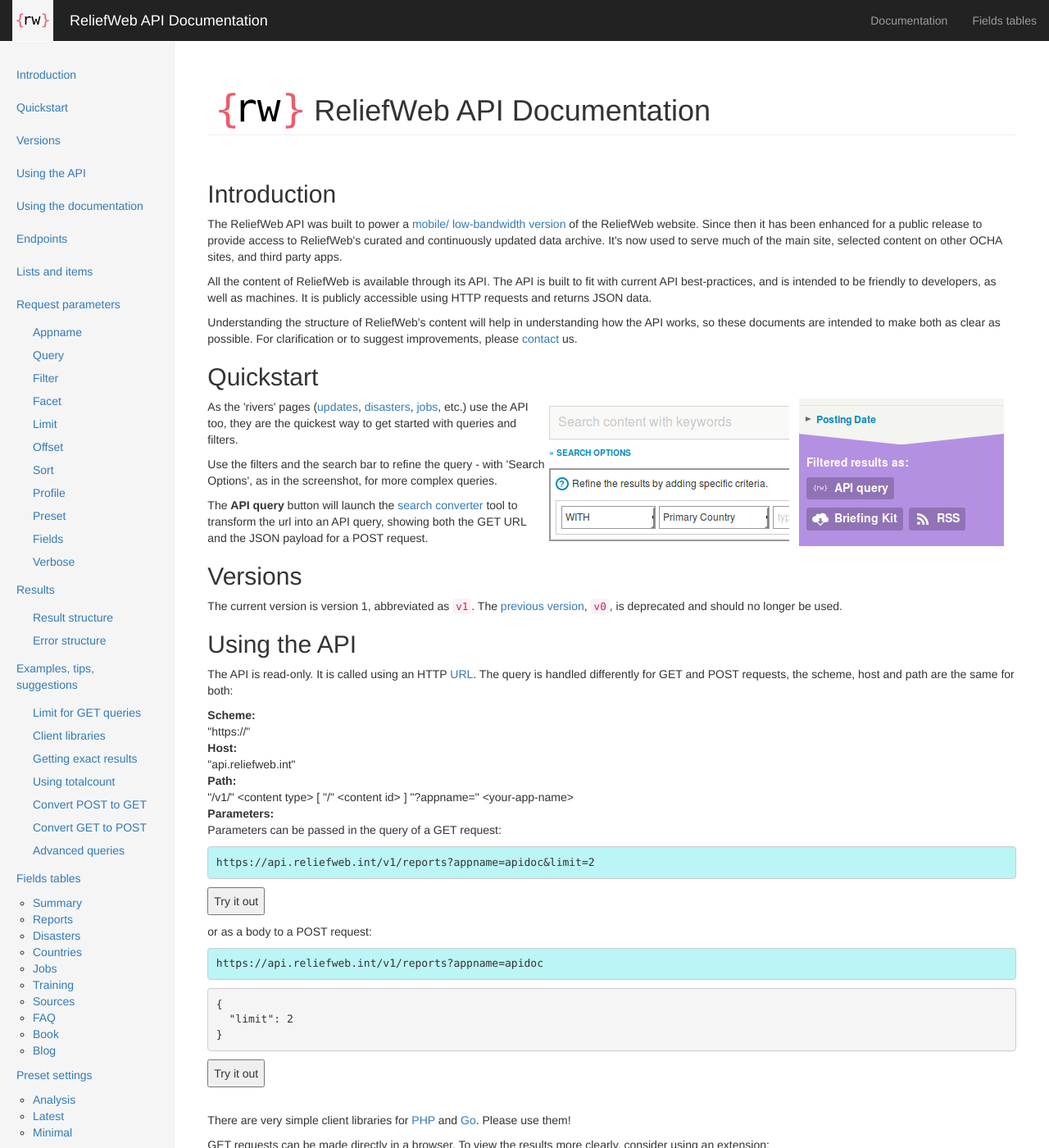
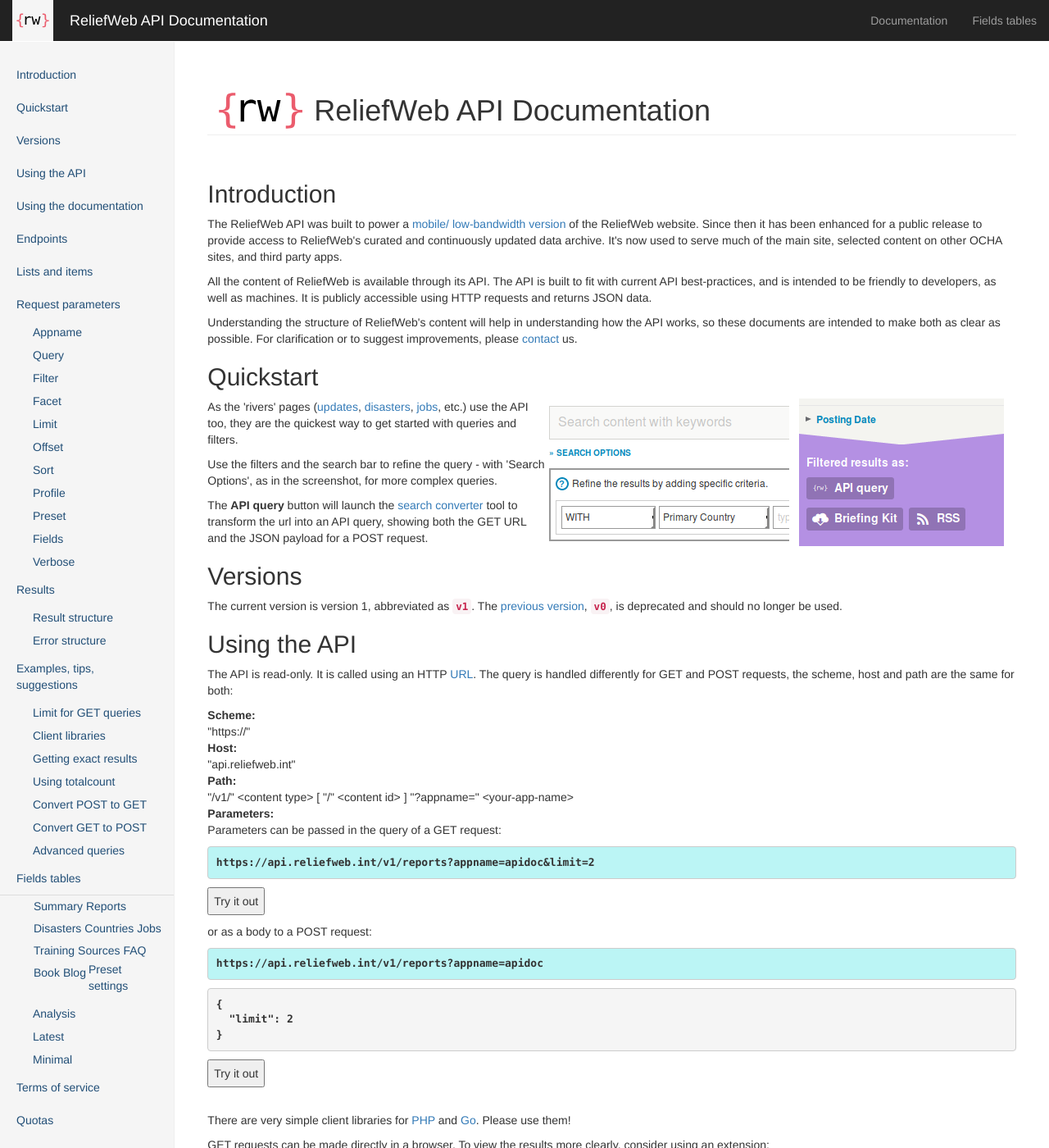
Before and after one commit to UN-OCHA/rwint-api-doc, a Jekyll site: the page index.html, which Jekyll copies as it is, in a window 1280 px wide and 1400 px high. Shown: the whole window at 82% size. Built offline with Jekyll 4.4.1, drawn with Linux system fonts in a browser that asks for light colours.

```diff
--- a/_config.yml
+++ b/_config.yml
@@ -1 +1 @@
-baseurl: http://apidoc.rwlabs.org
+baseurl: https://apidoc.rwlabs.org
--- a/css/dashboard.css
+++ b/css/dashboard.css
@@ -67,6 +67,17 @@ body {
   background-color: #428bca;
 }
 
+/*
+ * Increase contrast for links with backgrounds.
+ */
+.nav-sidebar a,
+.table-striped a {
+  color: #224f77;
+}
+code,
+pre {
+  font-weight: bold;
+}
 
 /*
  * Main content
@@ -125,12 +136,12 @@ h3:before,
   height: 60px;
   visibility: hidden;
 }
-
-li.indented {
-  padding-left: 20px;
+.nav-sidebar li > ul {
+  padding-left: 40px;
+  list-style-type: none;
 }
 
-li.indented a {
+.nav-sidebar li > ul > li {
   padding-top: 4px;
   padding-bottom: 4px;
 }
--- a/index.html
+++ b/index.html
@@ -5,7 +5,7 @@
     <meta http-equiv="X-UA-Compatible" content="IE=edge">
     <meta name="viewport" content="width=device-width, initial-scale=1">
     <!-- The above 3 meta tags *must* come first in the head; any other head content must come *after* these tags -->
-    <meta name="description" content="">
+    <meta name="description" content="Documentation for using the ReliefWeb API, with full field listings and interactive examples.">
     <meta name="author" content="">
     <link rel="icon" href="img/favicon.png">
 
@@ -63,49 +63,59 @@
             <li><a href="#doc-use">Using the documentation</a></li>
             <li><a href="#endpoints">Endpoints</a></li>
             <li><a href="#lists-items">Lists and items</a></li>
-            <li><a href="#parameters">Request parameters</a></li>
-              <li class="indented"><a href="#appname">Appname</a></li>
-              <li class="indented"><a href="#query">Query</a></li>
-              <li class="indented"><a href="#filter">Filter</a></li>
-              <li class="indented"><a href="#facet">Facet</a></li>
-              <li class="indented"><a href="#limit">Limit</a></li>
-              <li class="indented"><a href="#offset">Offset</a></li>
-              <li class="indented"><a href="#sort">Sort</a></li>
-              <li class="indented"><a href="#profile">Profile</a></li>
-              <li class="indented"><a href="#preset">Preset</a></li>
-              <li class="indented"><a href="#fields">Fields</a></li>
-              <li class="indented"><a href="#verbose">Verbose</a></li>
-            <li><a href="#results">Results</a></li>
-              <li class="indented"><a href="#result-structure">Result structure</a></li>
-              <li class="indented"><a href="#error-structure">Error structure</a></li>
-            <li><a href="#examples">Examples, tips, suggestions</a></li>
-              <li class="indented"><a href="#get-limit">Limit for GET queries</a></li>
-              <li class="indented"><a href="#client-libraries">Client libraries</a></li>
-              <li class="indented"><a href="#exact-results">Getting exact results</a></li>
-              <li class="indented"><a href="#totalcount">Using totalcount</a></li>
-              <li class="indented"><a href="#post-to-get">Convert POST to GET</a></li>
-              <li class="indented"><a href="#get-to-post">Convert GET to POST</a></li>
-              <li class="indented"><a href="#advanced-queries">Advanced queries</a></li>
-
-            <li><a href="#fields-tables">Fields tables</a></li>
-            <ul class="">
+            <li><a href="#parameters">Request parameters</a>
+              <ul>
+                <li><a href="#appname">Appname</a></li>
+                <li><a href="#query">Query</a></li>
+                <li><a href="#filter">Filter</a></li>
+                <li><a href="#facet">Facet</a></li>
+                <li><a href="#limit">Limit</a></li>
+                <li><a href="#offset">Offset</a></li>
+                <li><a href="#sort">Sort</a></li>
+                <li><a href="#profile">Profile</a></li>
+                <li><a href="#preset">Preset</a></li>
+                <li><a href="#fields">Fields</a></li>
+                <li><a href="#verbose">Verbose</a></li>
+              </ul>
+            </li>
+            <li><a href="#results">Results</a>
+              <ul>
+                <li><a href="#result-structure">Result structure</a></li>
+                <li><a href="#error-structure">Error structure</a></li>
+              </ul>
+            </li>
+            <li><a href="#examples">Examples, tips, suggestions</a>
+              <ul>
+                <li><a href="#get-limit">Limit for GET queries</a></li>
+                <li><a href="#client-libraries">Client libraries</a></li>
+                <li><a href="#exact-results">Getting exact results</a></li>
+                <li><a href="#totalcount">Using totalcount</a></li>
+                <li><a href="#post-to-get">Convert POST to GET</a></li>
+                <li><a href="#get-to-post">Convert GET to POST</a></li>
+                <li><a href="#advanced-queries">Advanced queries</a></li>
+              </ul>
+            </li>
+            <li><a href="#fields-tables">Fields tables</a>
+              <ul class="nav-tabs">
                 <li><a role="tab" data-toggle="tab" class="target" href="#summary">Summary</a></li>
-              <li><a role="tab" data-toggle="tab" class="target" href="#reports">Reports</a></li>
-              <li><a role="tab" data-toggle="tab" class="target" href="#disasters">Disasters</a></li>
-              <li><a role="tab" data-toggle="tab" class="target" href="#countries">Countries</a></li>
-              <li><a role="tab" data-toggle="tab" class="target" href="#jobs">Jobs</a></li>
-              <li><a role="tab" data-toggle="tab" class="target" href="#training">Training</a></li>
-              <li><a role="tab" data-toggle="tab" class="target" href="#sources">Sources</a></li>
-              <li><a role="tab" data-toggle="tab" class="target" href="#faq">FAQ</a></li>
-              <li><a role="tab" data-toggle="tab" class="target" href="#book">Book</a></li>
-              <li><a role="tab" data-toggle="tab" class="target" href="#blog">Blog</a></li>
-            </ul>
-            <li><a href="#preset-settings">Preset settings</a></li>
+                <li><a data-toggle="tab" class="target" href="#reports">Reports</a></li>
+                <li><a data-toggle="tab" class="target" href="#disasters">Disasters</a></li>
+                <li><a data-toggle="tab" class="target" href="#countries">Countries</a></li>
+                <li><a data-toggle="tab" class="target" href="#jobs">Jobs</a></li>
+                <li><a data-toggle="tab" class="target" href="#training">Training</a></li>
+                <li><a data-toggle="tab" class="target" href="#sources">Sources</a></li>
+                <li><a data-toggle="tab" class="target" href="#faq">FAQ</a></li>
+                <li><a data-toggle="tab" class="target" href="#book">Book</a></li>
+                <li><a data-toggle="tab" class="target" href="#blog">Blog</a></li>
+              </ul>
+            </li>
+            <li><a href="#preset-settings">Preset settings</a>
               <ul class="">
                 <li><a href="#preset-analysis">Analysis</a></li>
                 <li><a href="#preset-latest">Latest</a></li>
                 <li><a href="#preset-minimal">Minimal</a></li>
               </ul>
+            </li>
             <li><a href="#tos">Terms of service</a></li>
             <li><a href="#quotas">Quotas</a></li>
           </ul>
@@ -1270,7 +1280,7 @@
             <li><code>links</code>: <a href="http://stateless.co/hal_specification.html">HAL</a>-type links to previous and next resources, for lists, or to collection for items.</li>
             <li><code>totalCount</code>: Total number of results that match the request.</li>
             <li><code>count</code>: Number of results returned in this result.</li>
-            <li><code>data</code>: All the information:</li>
+            <li><code>data</code>: All the information:
               <ul>
                 <li><code>id</code> Unique ReliefWeb id for the item (for items and lists). Ids can be used to find the resource directly on the ReliefWeb site.<br>
                 <em>  For reports, jobs and training:</em> <code>http://reliefweb.int/node/&lt;id&gt;</code><br>
@@ -1279,6 +1289,7 @@
                 <li> <code>score</code> Relevance of result to query. If there was no <code>query</code> parameter, this will be 1 (for lists only).</li>
                 <li> <code>href</code> Url of the resource item. Useful for drilling down into individual results (for lists only).</li>
               </ul>
+            </li>
           </ul>
 
           <p>Example:</p>
@@ -1603,7 +1614,7 @@
 
           <p><strong>Note:</strong> In the field descriptions in this table, fields that have subfields are often described as defaulting to one of those subfields. This refers to a search, and not the result. So, for example, a <code>query[fields][]=country</code> is equivalent to <code>query[fields][]=country.name</code>. The result will return JSON objects for each country, not only the names.</p>
 
-          <ul class="nav nav-tabs" role="tablist">
+          <ul id="fields-table" class="nav nav-tabs" role="tablist">
             <li role="presentation" class="active"><a href="#summary" role="tab" data-toggle="tab">Summary</a></li>
             <li role="presentation"><a href="#reports" role="tab" data-toggle="tab">Report</a></li>
             <li role="presentation"><a href="#disasters" role="tab" data-toggle="tab">Disaster</a></li>
--- a/js/dashboard.js
+++ b/js/dashboard.js
@@ -22,7 +22,8 @@
       }
     }
     // Move to the fields tables section.
-    location.href = '#fields-tables';
+    location.href = '#fields-table';
+    window.scrollBy(0, -50);
   }
 
   // Submit queries on return for url fields.
```
Lines whose indentation alone changed are shown as unchanged.
